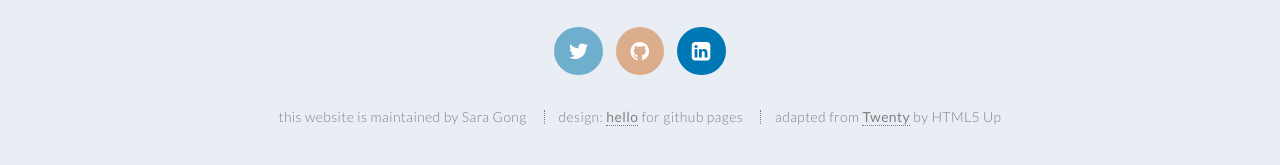
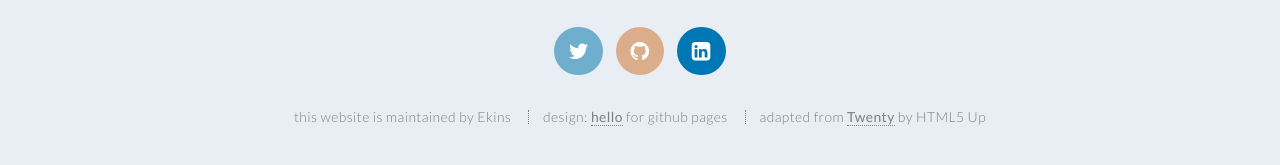
Before and after one commit to ekinsenvironmental/ekinsenvironmental, a Jekyll site: the page built from index.md, in a window 1280 px wide and 900 px high, scrolled down 5491 px. Shown: the part 707-872 px from the top of the window. Built offline with Jekyll 4.4.1, drawn with Linux system fonts in a browser that asks for light colours; part of the change alters nothing that is shown.

Commit message:
Update _config.yml

```diff
--- a/_config.yml
+++ b/_config.yml
@@ -1,11 +1,11 @@
 # _config.yml
 
 # required, replace with your own information -----
-title: Hello for Github Pages
-author: Sara Gong
+title: Ekins Environmental
+author: Ekins
 description: >
-  A minimalist template for designing a personal GitHub Pages website - without typing a single line of code.
-baseurl: ""
+  Water. Wastewater. Environmental.
+baseurl: "ekins.ca"
 
 plugins:
   - jekyll-feed
```
